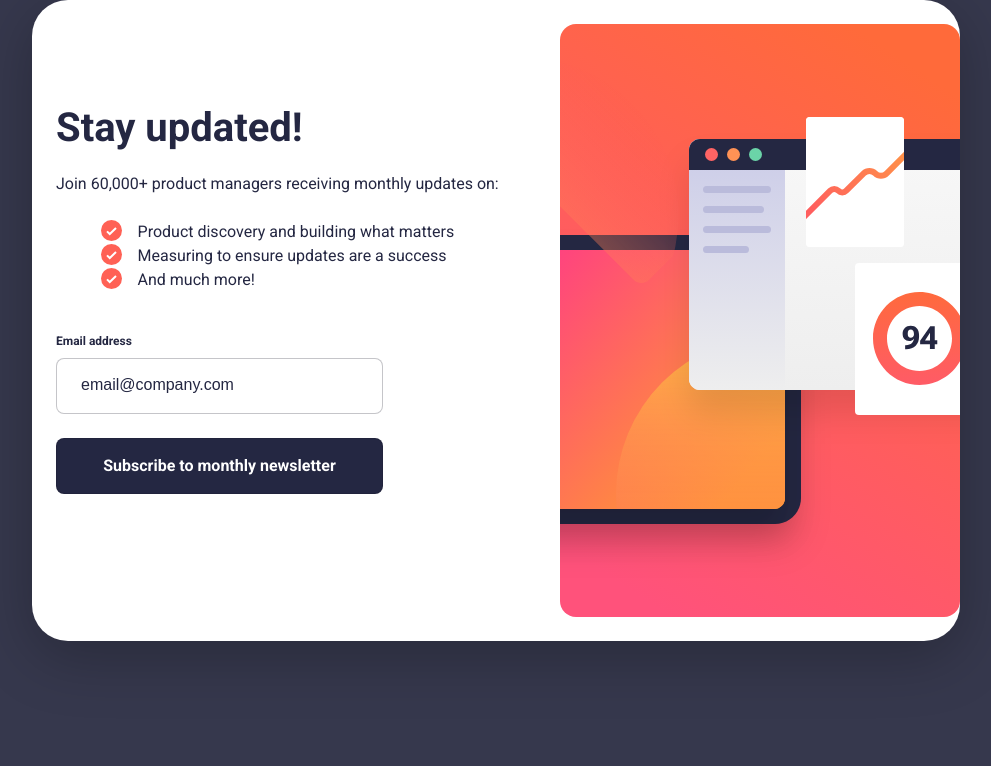
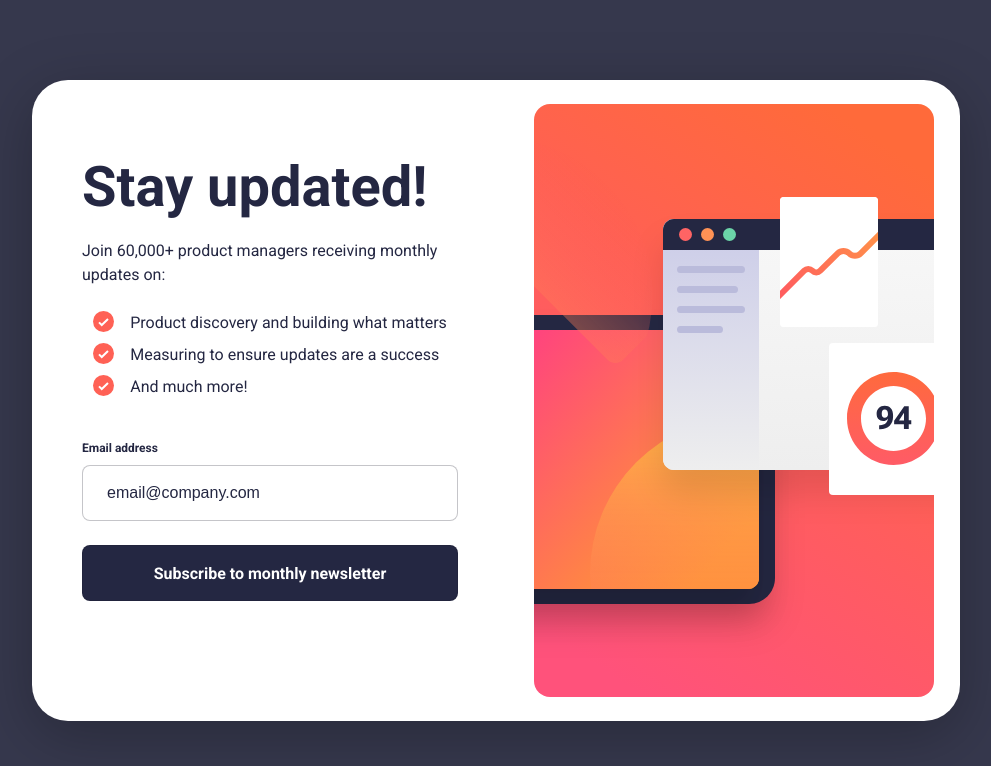
Before and after one commit to tikosaghinadze/newsletter-sign-up-with-succes-message, a plain HTML site: page index.html in a window 1536 px wide. Shown: the whole page, without its empty margins (272-1263 px from the left). Drawn offline with Linux system fonts and the light colour scheme.

Commit message:
change some styles and done make media queris now it's all super responsive

```diff
--- a/style.css
+++ b/style.css
@@ -72,6 +72,7 @@ label {
   font-size: 16px;
   font-weight: 700;
   margin: 24px 0 40px;
+  cursor: pointer;
 }
 input {
   width: 327px;
@@ -89,10 +90,11 @@ input::placeholder {
 @media (min-width: 1440px) {
   body {
     background: var(--Pale-Navy, #36384d);
+    height: 100vh;
   }
   main {
     display: flex;
-    justify-content: space-between;
+    justify-content: space-around;
     align-items: center;
     width: 928px;
     height: 641px;
@@ -104,4 +106,21 @@ input::placeholder {
     order: 1;
     width: 400px;
   }
+  .contents-header {
+    font-size: 56px;
+  }
+  .contents-p {
+    width: 376px;
+  }
+  .offers {
+    display: flex;
+    flex-direction: column;
+    gap: 8px;
+  }
+  input {
+    width: 376px;
+  }
+  .submit-btn {
+    width: 376px;
+  }
 }
```
